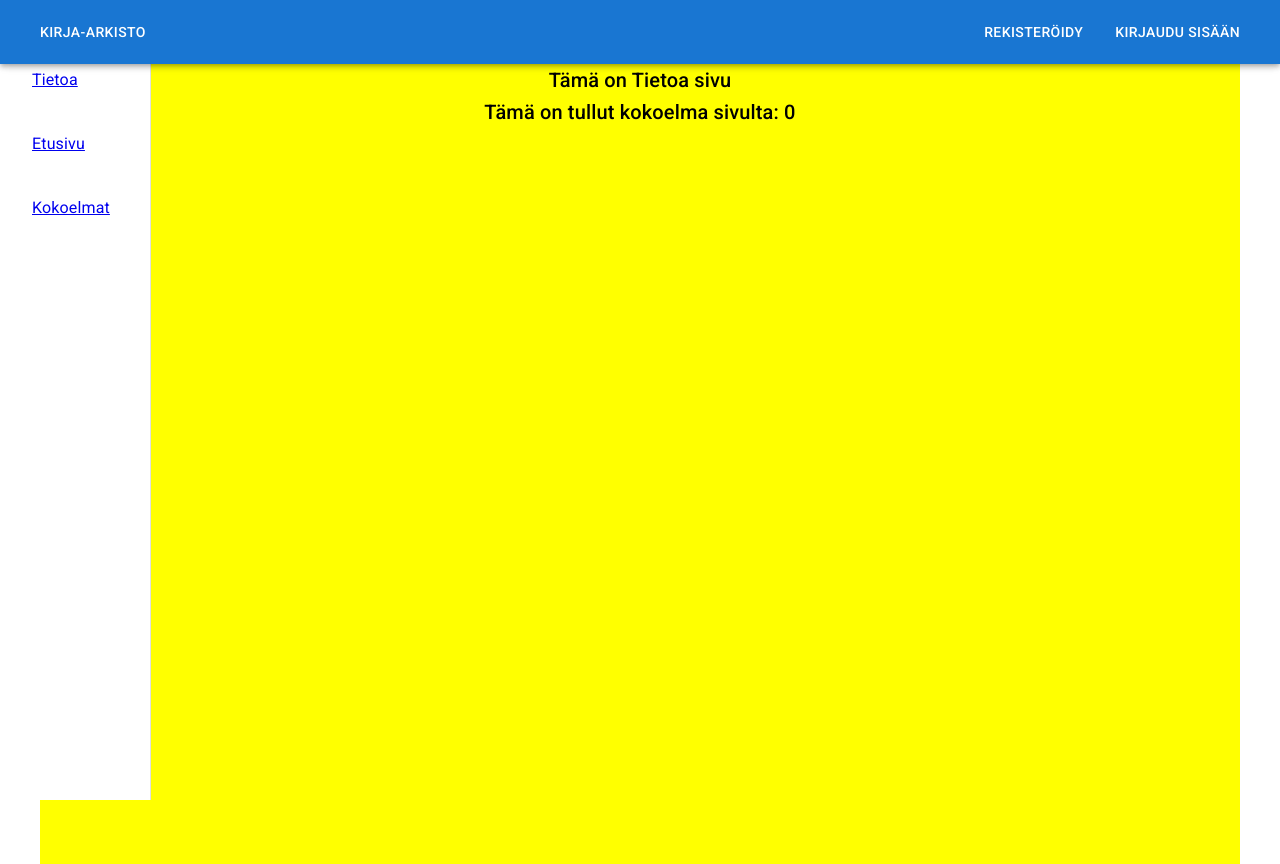
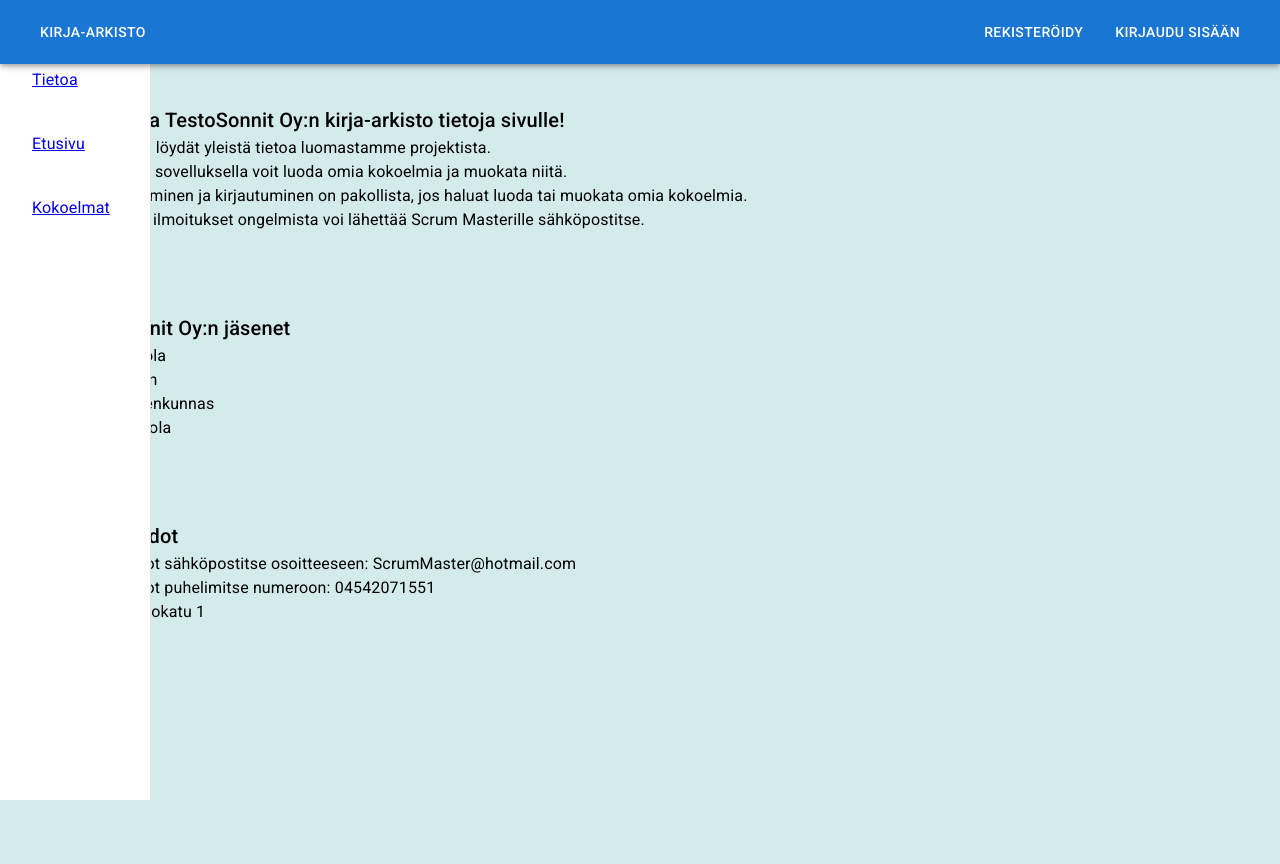
Before and after one commit to Jonpaavo/OT2, a React (Create React App) app in the folder app/: page /tietoa in a window 1280 px wide. Built offline with nearby package versions, Linux system fonts and the light colour scheme.

Commit message:
sekalaista

```diff
--- a/app/src/komponentit/Etusivu.js
+++ b/app/src/komponentit/Etusivu.js
@@ -6,7 +6,7 @@ const Etusivu =() => {
     return (
 
         <>
-            <Container sx={{bgcolor: "tomato", height: "100vh"}}>
+            <Container maxWidth={false} sx={{bgcolor: "tomato", height: "100vh"}}>
                 <Typography variant="h6" align="center">Tämä on Etusivu</Typography>
             </Container>
 
--- a/app/src/komponentit/Kokoelmat.js
+++ b/app/src/komponentit/Kokoelmat.js
@@ -1,4 +1,4 @@
-import { Button, Dialog, DialogActions, DialogTitle, Paper, Table, TableBody, TableCell, TableContainer, TableHead, TableRow, TextField, Typography } from "@mui/material";
+import { Button, Dialog, DialogActions, DialogTitle, Paper, Table, TableBody, TableCell, TableContainer, TableHead, TableRow, TextField, Typography, fabClasses } from "@mui/material";
 import { Container } from "@mui/system";
 import { useEffect, useState } from "react";
 import { NavLink, Link } from "react-router-dom";
@@ -169,18 +169,15 @@ const Kokoelmat = (props) => {
 
         <>
 
-            <Container sx={{bgcolor: "beige", height: "100vh"}}>
+            <Container maxWidth={false} sx={{bgcolor: "beige", height: "100vh"}}>
 
-                <Typography variant="h6" align="center">Tämä on Kokoelmat</Typography>
 
-                <Typography variant="h6" align="center">Tämä on yhden kirjasarjan Kokoelma</Typography>
-                <Typography variant="h6" align="center">Valitun kirjasarjan id on: {props.id}</Typography>
 
 
 
                 {!muokkaaKokoelmat ?
 
-                <div sx={{bgcolor: "grey", height: "100vh"}}>
+                <Container>
 
                     <Typography variant="h6" align="center">Muokkaus</Typography>
                     <TextField required id="outlined-kirjasarja" label="Kirjasarja"  defaultValue={muokkaaKirjaSarja} onChange={(e) => setMuokkaaKirjaSarja(e.target.value)} />
@@ -190,9 +187,9 @@ const Kokoelmat = (props) => {
                         <Button variant="outlined" onClick={() => {muokkaaDialog()}}>Muokkaa kokoelma</Button>
                         <Button variant="outlined" onClick={() => {peruMuokkaus()}}>Peru muokkaus</Button>
 
-                </div>
+                </Container>
                 :
-                <div>
+                <Container>
 
                     { props.admin == true &&
                         <form onSubmit={handlePost}>
@@ -232,7 +229,7 @@ const Kokoelmat = (props) => {
                             </TableBody>
                         </Table>
                     </TableContainer>
-                </div>
+                </Container>
                 }
 
                <Dialog open={muokkaaVarmistus}>
--- a/app/src/komponentit/Tietoa.js
+++ b/app/src/komponentit/Tietoa.js
@@ -1,4 +1,4 @@
-import { Typography } from "@mui/material";
+import { Paper, Typography } from "@mui/material";
 import { Container } from "@mui/system";
 
 const Tietoa = (props) => {
@@ -6,10 +6,27 @@ const Tietoa = (props) => {
 
     return (
         <>
-            <Container sx={{bgcolor: "yellow", height: "100vh"}}>
-                <Typography variant="h6" align="center">Tämä on Tietoa sivu</Typography>
-
-                <Typography variant="h6" align="center">Tämä on tullut kokoelma sivulta: {props.laskuri}</Typography>
+            <Container maxWidth={false} sx={{bgcolor: "#D4EBEC", height: "100vh"}}>
+                <Container sx={{p:5}}>
+                    <Typography variant="h6" align="left">Tervetuloa TestoSonnit Oy:n kirja-arkisto tietoja sivulle!</Typography>
+                    <Typography align="left">Tältä sivulta löydät yleistä tietoa luomastamme projektista.</Typography>
+                    <Typography align="left">Kirja-arkisto sovelluksella voit luoda omia kokoelmia ja muokata niitä.</Typography>
+                    <Typography align="left">Rekisteröityminen ja kirjautuminen on pakollista, jos haluat luoda tai muokata omia kokoelmia.</Typography>
+                    <Typography align="left">Mahdolliset ilmoitukset ongelmista voi lähettää Scrum Masterille sähköpostitse.</Typography>
+                </Container>
+                <Container sx={{p:5}}>
+                    <Typography variant="h6" align="left">TestoSonnit Oy:n jäsenet</Typography>
+                    <Typography align="left">Jonni Paavola</Typography>
+                    <Typography align="left">Olli Tanninen</Typography>
+                    <Typography align="left">Taneli Saarenkunnas</Typography>
+                    <Typography align="left">Topias Pohjola</Typography>
+                </Container>
+                <Container sx={{p:5}}>
+                    <Typography variant="h6" align="left">Yhteystiedot</Typography>
+                    <Typography align="left">Yhteydenotot sähköpostitse osoitteeseen: ScrumMaster@hotmail.com</Typography>
+                    <Typography align="left">Yhteydenotot puhelimitse numeroon: 04542071551</Typography>
+                    <Typography align="left">Osoite: Microkatu 1</Typography>
+                </Container>
             </Container>
 
 
```
